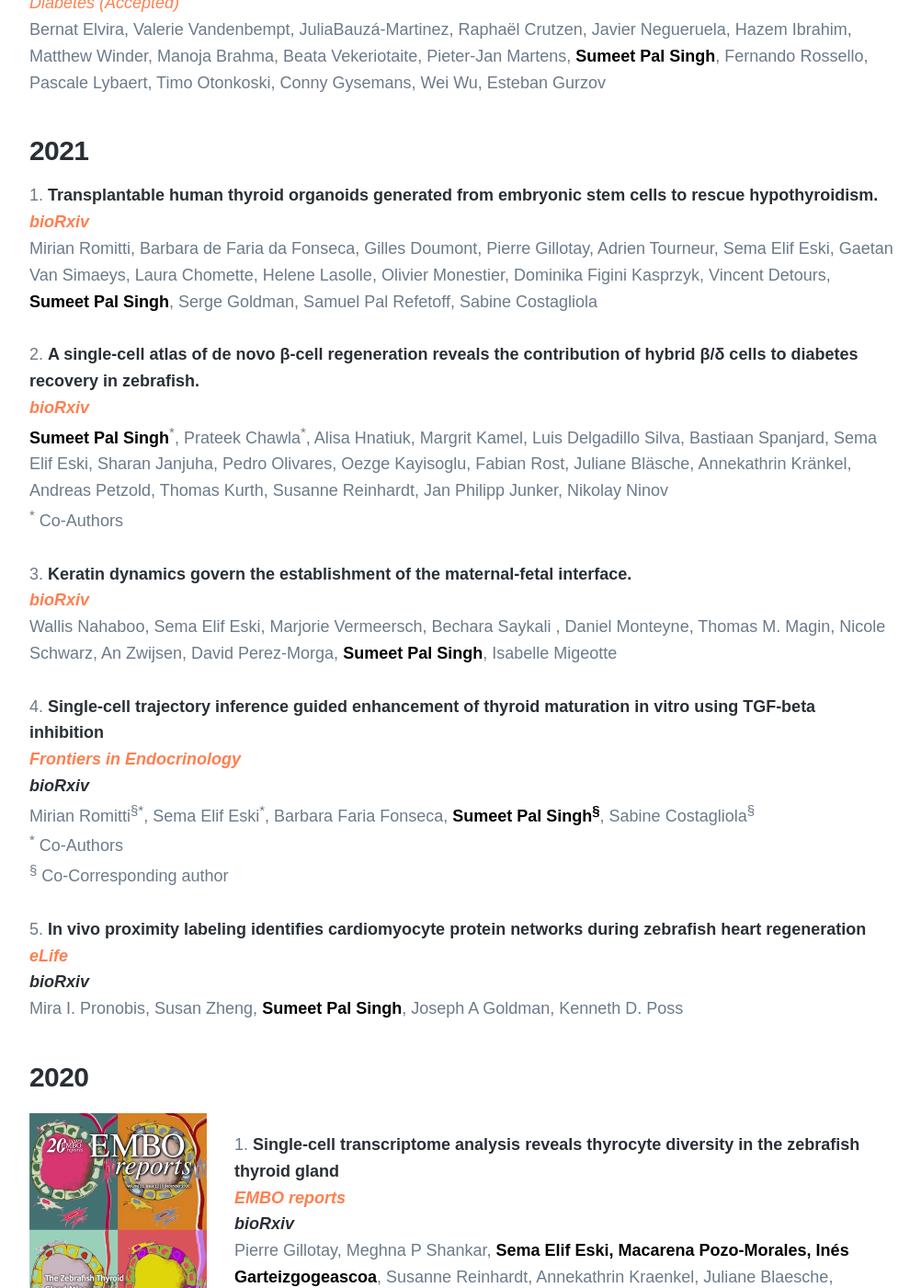
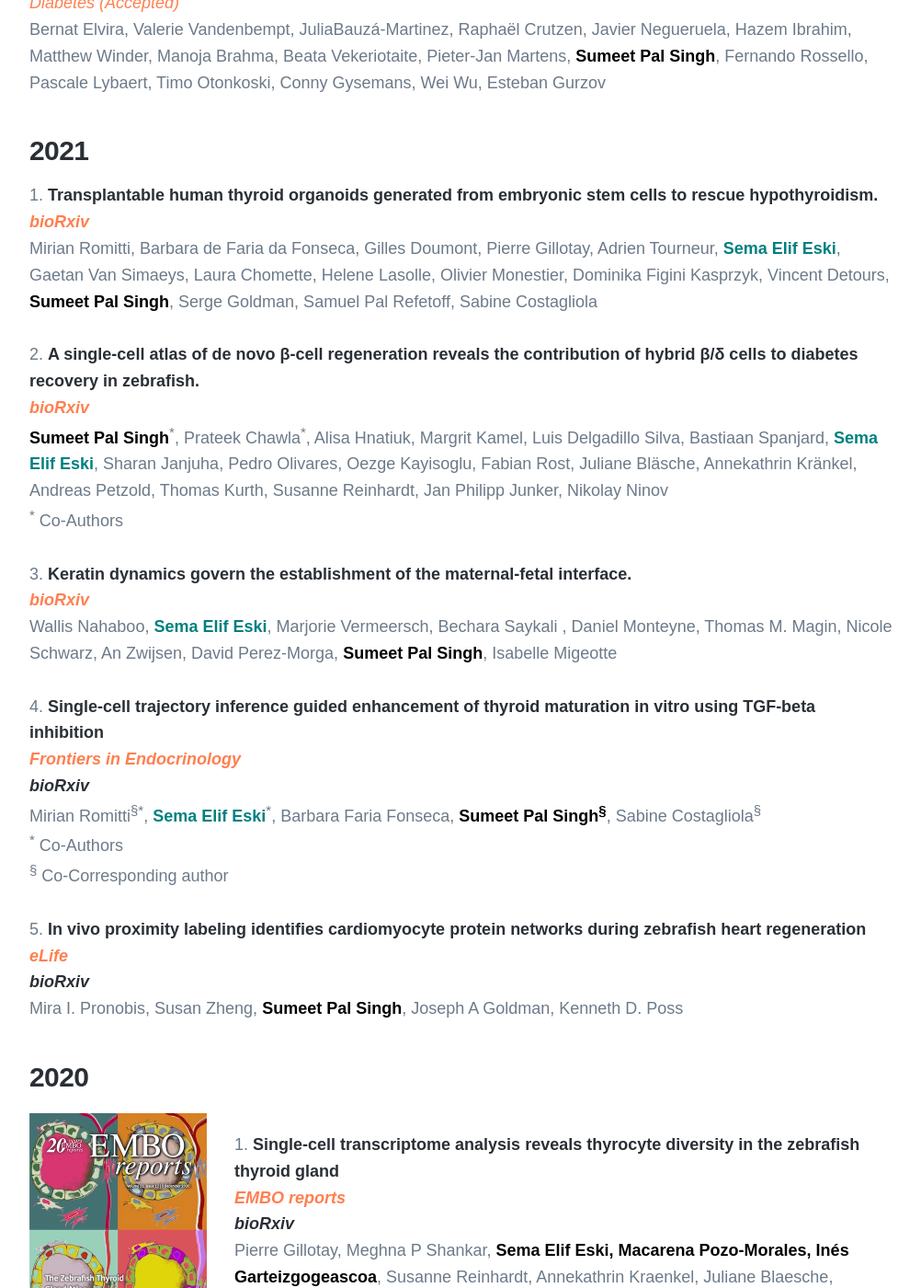
Before and after one commit to sumeetpalsingh/sumeetpalsingh.github.io, a Jekyll site: the page built from _pages/publications.md, in a window 1280 px wide and 1400 px high, scrolled down 946 px. Shown: the whole window at 92% size, without its empty margins (138-1140 px from the left). Built offline with Jekyll 4.4.1, drawn with Linux system fonts in a browser that asks for light colours; nearby versions of some CDN libraries; some web fonts are replaced.

Commit message:
Update publications.md

```diff
--- a/_pages/publications.md
+++ b/_pages/publications.md
@@ -24,21 +24,21 @@ featured_image: /images/demo/publications.jpg
 
 1. [Transplantable human thyroid organoids generated from embryonic stem cells to rescue hypothyroidism.
   <span style="color:coral">*bioRxiv*</span>](https://www.biorxiv.org/content/10.1101/2021.12.01.470729v1)
-  Mirian Romitti, Barbara de Faria da Fonseca, Gilles Doumont, Pierre Gillotay, Adrien Tourneur, Sema Elif Eski, Gaetan Van Simaeys, Laura Chomette, Helene Lasolle, Olivier Monestier, Dominika Figini Kasprzyk, Vincent Detours, <span style="color:black">**Sumeet Pal Singh**</span>, Serge Goldman,  Samuel Pal Refetoff, Sabine Costagliola
+  Mirian Romitti, Barbara de Faria da Fonseca, Gilles Doumont, Pierre Gillotay, Adrien Tourneur, <span style="color:teal">**Sema Elif Eski**</span>, Gaetan Van Simaeys, Laura Chomette, Helene Lasolle, Olivier Monestier, Dominika Figini Kasprzyk, Vincent Detours, <span style="color:black">**Sumeet Pal Singh**</span>, Serge Goldman,  Samuel Pal Refetoff, Sabine Costagliola
   <br/>
 1. [A single-cell atlas of de novo β-cell regeneration reveals the contribution of hybrid β/δ cells to diabetes recovery in zebrafish.
   <span style="color:coral">*bioRxiv*</span>](https://www.biorxiv.org/content/10.1101/2021.06.24.449704v1)
-  <span style="color:black">**Sumeet Pal Singh**</span><sup>*</sup>, Prateek Chawla<sup>*</sup>, Alisa Hnatiuk, Margrit Kamel, Luis Delgadillo Silva, Bastiaan Spanjard, Sema Elif Eski, Sharan Janjuha, Pedro Olivares, Oezge Kayisoglu, Fabian Rost, Juliane Bläsche, Annekathrin Kränkel, Andreas Petzold, Thomas Kurth, Susanne Reinhardt, Jan Philipp Junker, Nikolay Ninov
+  <span style="color:black">**Sumeet Pal Singh**</span><sup>*</sup>, Prateek Chawla<sup>*</sup>, Alisa Hnatiuk, Margrit Kamel, Luis Delgadillo Silva, Bastiaan Spanjard, <span style="color:teal">**Sema Elif Eski**</span>, Sharan Janjuha, Pedro Olivares, Oezge Kayisoglu, Fabian Rost, Juliane Bläsche, Annekathrin Kränkel, Andreas Petzold, Thomas Kurth, Susanne Reinhardt, Jan Philipp Junker, Nikolay Ninov
   <sup>*</sup> Co-Authors
   <br/>
 1. [Keratin dynamics govern the establishment of the maternal-fetal interface.
   <span style="color:coral">*bioRxiv*</span>](https://www.biorxiv.org/content/10.1101/2021.04.07.438772v1)
-  Wallis Nahaboo, Sema Elif Eski, Marjorie Vermeersch, Bechara Saykali , Daniel Monteyne, Thomas M. Magin, Nicole Schwarz, An Zwijsen, David Perez-Morga, <span style="color:black">**Sumeet Pal Singh**</span>, Isabelle Migeotte
+  Wallis Nahaboo, <span style="color:teal">**Sema Elif Eski**</span>, Marjorie Vermeersch, Bechara Saykali , Daniel Monteyne, Thomas M. Magin, Nicole Schwarz, An Zwijsen, David Perez-Morga, <span style="color:black">**Sumeet Pal Singh**</span>, Isabelle Migeotte
   <br/>
 1. [Single-cell trajectory inference guided enhancement of thyroid maturation in vitro using TGF-beta inhibition
   <span style="color:coral">*Frontiers in Endocrinology*</span>](https://doi.org/10.3389/fendo.2021.657195)
   [*bioRxiv*](https://doi.org/10.1101/2021.01.18.427103)
-  Mirian Romitti<sup>§</sup><sup>*</sup>, Sema Elif Eski<sup>*</sup>, Barbara Faria Fonseca, <span style="color:black">**Sumeet Pal Singh<sup>§</sup>**</span>, Sabine Costagliola<sup>§</sup>
+  Mirian Romitti<sup>§</sup><sup>*</sup>, <span style="color:teal">**Sema Elif Eski**</span><sup>*</sup>, Barbara Faria Fonseca, <span style="color:black">**Sumeet Pal Singh<sup>§</sup>**</span>, Sabine Costagliola<sup>§</sup>
   <sup>*</sup> Co-Authors
   <sup>§</sup> Co-Corresponding author
   <br/>
```
